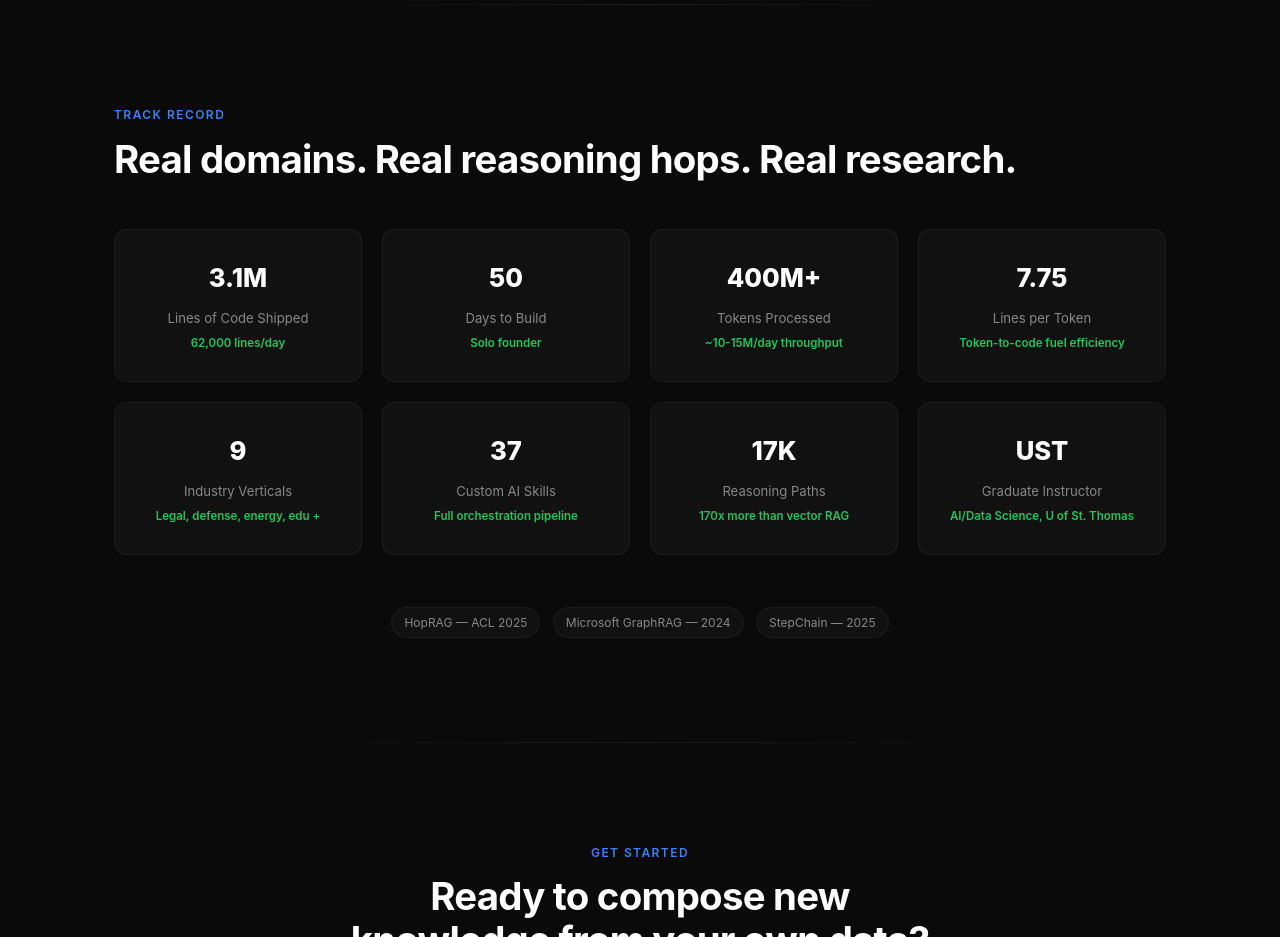
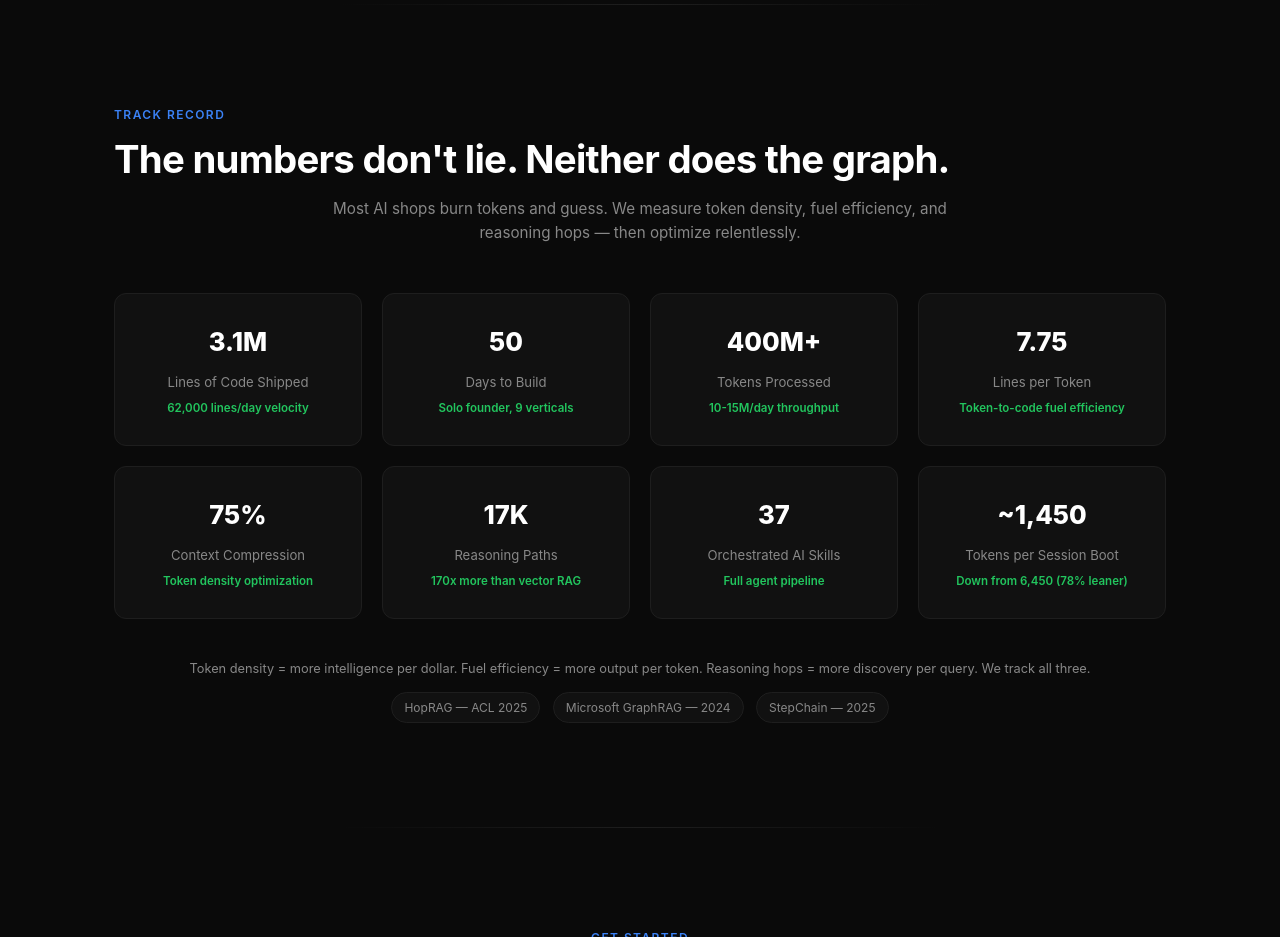
Before and after one commit to Yarmoluk/graphify-site, a plain HTML site: page index.html in a window 1280 px wide. Shown: the part 3900-4837 px from the top of the page. Drawn offline with Linux system fonts and the light colour scheme.

Commit message:
Rewrite Track Record with token density, fuel efficiency, reasoning hops
Marketing-grade metrics: 75% context compression, 7.75 lines/token fuel
efficiency, 17K reasoning paths, 1,450 token session boot (down from 6,450).
Lead copy: "Most AI shops burn tokens and guess. We measure and optimize."

Co-Authored-By: Claude Opus 4.6 <noreply@anthropic.com>

```diff
--- a/index.html
+++ b/index.html
@@ -705,23 +705,25 @@
 <section id="proof">
   <div class="container">
     <span class="section-label">Track Record</span>
-    <h2>Real domains. Real reasoning hops. Real research.</h2>
+    <h2>The numbers don't lie. Neither does the graph.</h2>
+
+    <p style="color: var(--text-dim); max-width: 680px; margin: 0 auto 20px; text-align: center; font-size: 0.95rem;">Most AI shops burn tokens and guess. We measure token density, fuel efficiency, and reasoning hops — then optimize relentlessly.</p>
 
     <div class="proof-grid">
       <div class="proof-card">
         <span class="big">3.1M</span>
         <span class="desc">Lines of Code Shipped</span>
-        <div class="sub-stat">62,000 lines/day</div>
+        <div class="sub-stat">62,000 lines/day velocity</div>
       </div>
       <div class="proof-card">
         <span class="big">50</span>
         <span class="desc">Days to Build</span>
-        <div class="sub-stat">Solo founder</div>
+        <div class="sub-stat">Solo founder, 9 verticals</div>
       </div>
       <div class="proof-card">
         <span class="big">400M+</span>
         <span class="desc">Tokens Processed</span>
-        <div class="sub-stat">~10-15M/day throughput</div>
+        <div class="sub-stat">10-15M/day throughput</div>
       </div>
       <div class="proof-card">
         <span class="big">7.75</span>
@@ -729,14 +731,9 @@
         <div class="sub-stat">Token-to-code fuel efficiency</div>
       </div>
       <div class="proof-card">
-        <span class="big">9</span>
-        <span class="desc">Industry Verticals</span>
-        <div class="sub-stat">Legal, defense, energy, edu +</div>
-      </div>
-      <div class="proof-card">
-        <span class="big">37</span>
-        <span class="desc">Custom AI Skills</span>
-        <div class="sub-stat">Full orchestration pipeline</div>
+        <span class="big">75%</span>
+        <span class="desc">Context Compression</span>
+        <div class="sub-stat">Token density optimization</div>
       </div>
       <div class="proof-card">
         <span class="big">17K</span>
@@ -744,11 +741,18 @@
         <div class="sub-stat">170x more than vector RAG</div>
       </div>
       <div class="proof-card">
-        <span class="big">UST</span>
-        <span class="desc">Graduate Instructor</span>
-        <div class="sub-stat">AI/Data Science, U of St. Thomas</div>
+        <span class="big">37</span>
+        <span class="desc">Orchestrated AI Skills</span>
+        <div class="sub-stat">Full agent pipeline</div>
+      </div>
+      <div class="proof-card">
+        <span class="big">~1,450</span>
+        <span class="desc">Tokens per Session Boot</span>
+        <div class="sub-stat">Down from 6,450 (78% leaner)</div>
       </div>
     </div>
+
+    <p style="color: var(--text-dim); text-align: center; font-size: 0.8rem; margin-top: -8px;">Token density = more intelligence per dollar. Fuel efficiency = more output per token. Reasoning hops = more discovery per query. We track all three.</p>
 
     <div class="citations">
       <span>HopRAG &mdash; ACL 2025</span>
```
